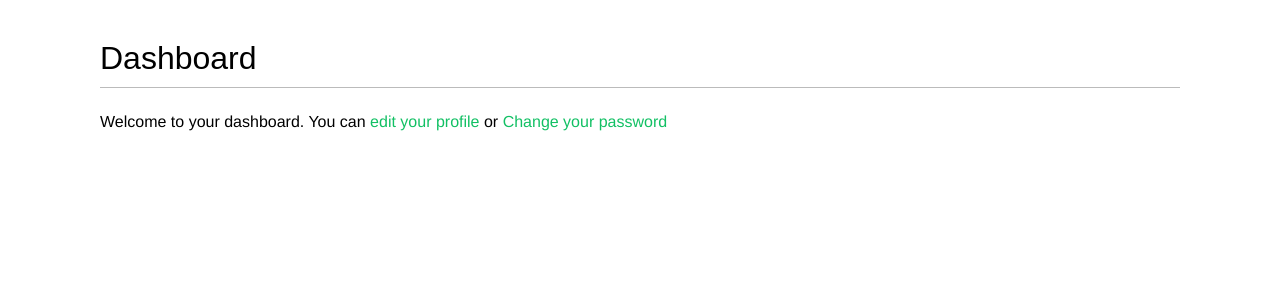
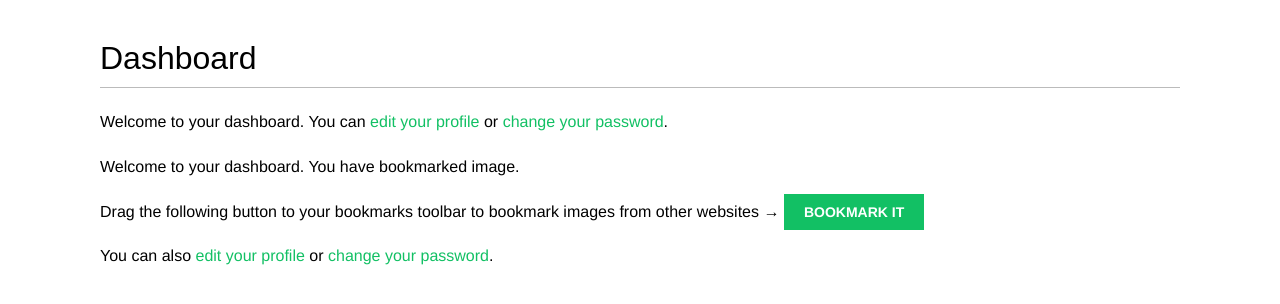
Before and after one commit to jessc1/Bookmarks-App, a Django app: page /account/ in a window 1280 px wide. Shown: the part 47-351 px from the top of the page. Run offline with Django 3.2, Linux system fonts and the light colour scheme; some web fonts are replaced.

Commit message:
bookmarklet with jQuery

```diff
--- a/account/templates/account/dashboard.html
+++ b/account/templates/account/dashboard.html
@@ -1,7 +1,16 @@
 {% extends "base.html" %}
+
 {% block title %}Dashboard{% endblock %}
+
 {% block content %}
-    <h1>Dashboard</h1>
-    <p>Welcome to your dashboard. You can <a href="{%url "edit"%}">edit your profile</a> or
-    <a href="{% url "password_change"%}">Change your password</a></p>
+  <h1>Dashboard</h1>
+  <p>Welcome to your dashboard. You can <a href="{% url "edit" %}">edit your profile</a> or <a href="{% url "password_change" %}">change your password</a>.</p>
+
+  {% with total_images_created=request.user.images_created.count %}
+    <p>Welcome to your dashboard. You have bookmarked {{ total_images_created }} image{{ total_images_created|pluralize }}.</p>
+  {% endwith %}
+
+  <p>Drag the following button to your bookmarks toolbar to bookmark images from other websites → <a href="javascript:{% include "bookmarklet_launcher.js" %}" class="button">Bookmark it</a></p>
+
+  <p>You can also <a href="{% url "edit" %}">edit your profile</a> or <a href="{% url "password_change" %}">change your password</a>.</p>
 {% endblock %}
--- /dev/null
+++ b/images/templates/bookmarklet_launcher.js
@@ -0,0 +1,8 @@
+(function(){
+    if (window.myBookmarklet !== undefined){
+        myBookmarklet();
+    }
+    else {
+        document.body.appendChild(document.createElement('script')).src='https://127.0.0.1:8000/static/js/bookmarklet.js?r='+Math.floor(Math.random()*99999999999999999999);
+    }
+})();
```
